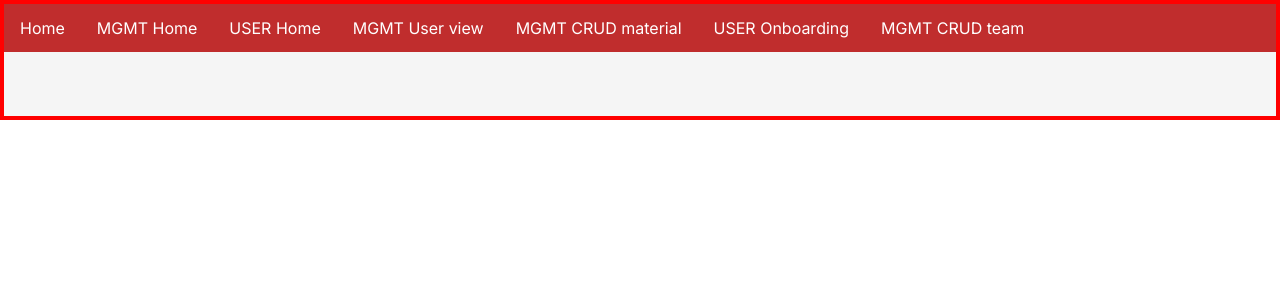
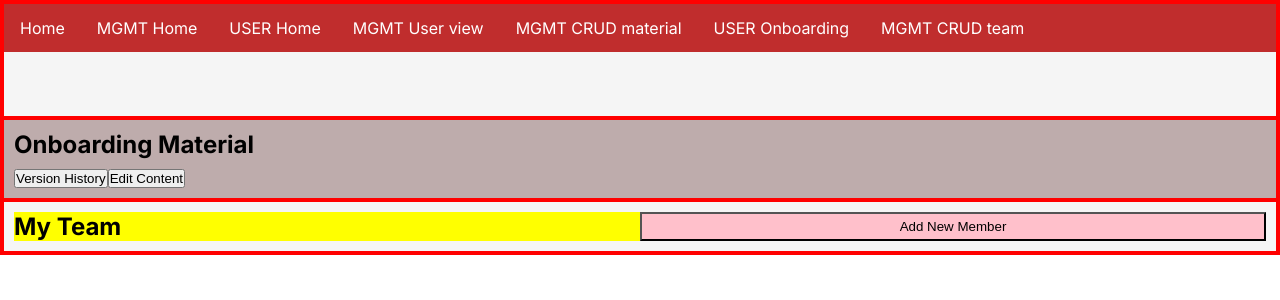
Before and after one commit to rebekahgulliver/frontend, a Next.js app: page / in a window 1280 px wide. Shown: the top 300 px of the page. Built offline with nearby package versions, Linux system fonts and the light colour scheme.

Commit message:
page layout updates

```diff
--- a/src/app/page.module.css
+++ b/src/app/page.module.css
@@ -1,8 +1,36 @@
 .container{
   border: red solid 2px;
   background-color: whitesmoke;
+  height: 100%;
 }
 
+.fullWidthContainer{
+  width: 100%;
+  height:fit-content;
+  padding: 5px;
+  display: flex;
+}
+
+.teamTitle{
+  width:50%;
+  background-color: yellow;
+}
+
+.teamButton{
+  width:50%;
+  background-color: pink;
+}
+
+.topSection{
+  border: solid red 2px;
+  padding: 5px;
+  background-color: rgb(190, 172, 172);
+}
+
+.myTeamSection{
+  border: solid red 2px;
+  padding: 5px;
+}
 
 .section{
   border: solid blue 2px;
--- a/src/app/page.tsx
+++ b/src/app/page.tsx
@@ -16,6 +16,25 @@ export default function Home() {
     <div className={styles.container}>
 
       <div><Navbar/></div>
+      <div className={styles.topSection}>
+        <div className={styles.fullWidthContainer}>
+          <h2>Onboarding Material</h2>
+        </div>
+        <div className={styles.fullWidthContainer}>
+          <button>Version History</button>
+          <button>Edit Content</button>
+        </div>
+      </div>
+
+      <div className={styles.myTeamSection}>
+        <div className={styles.fullWidthContainer}>
+            <h2 className={styles.teamTitle}>My Team</h2>
+            <button className={styles.teamButton}>Add New Member</button>
+        </div>
+      </div>
+
+
+
 
     </div>
   );
```
